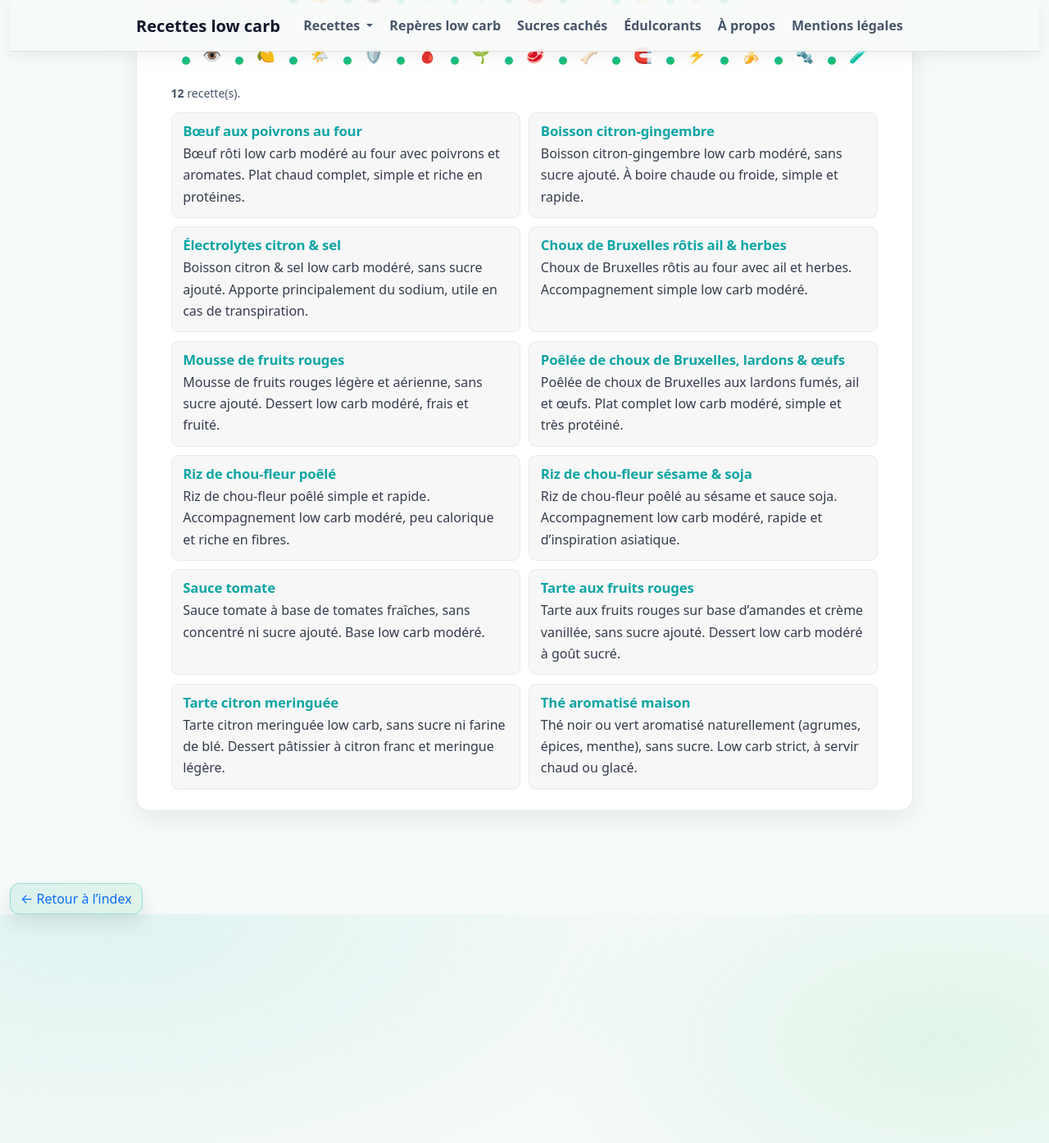
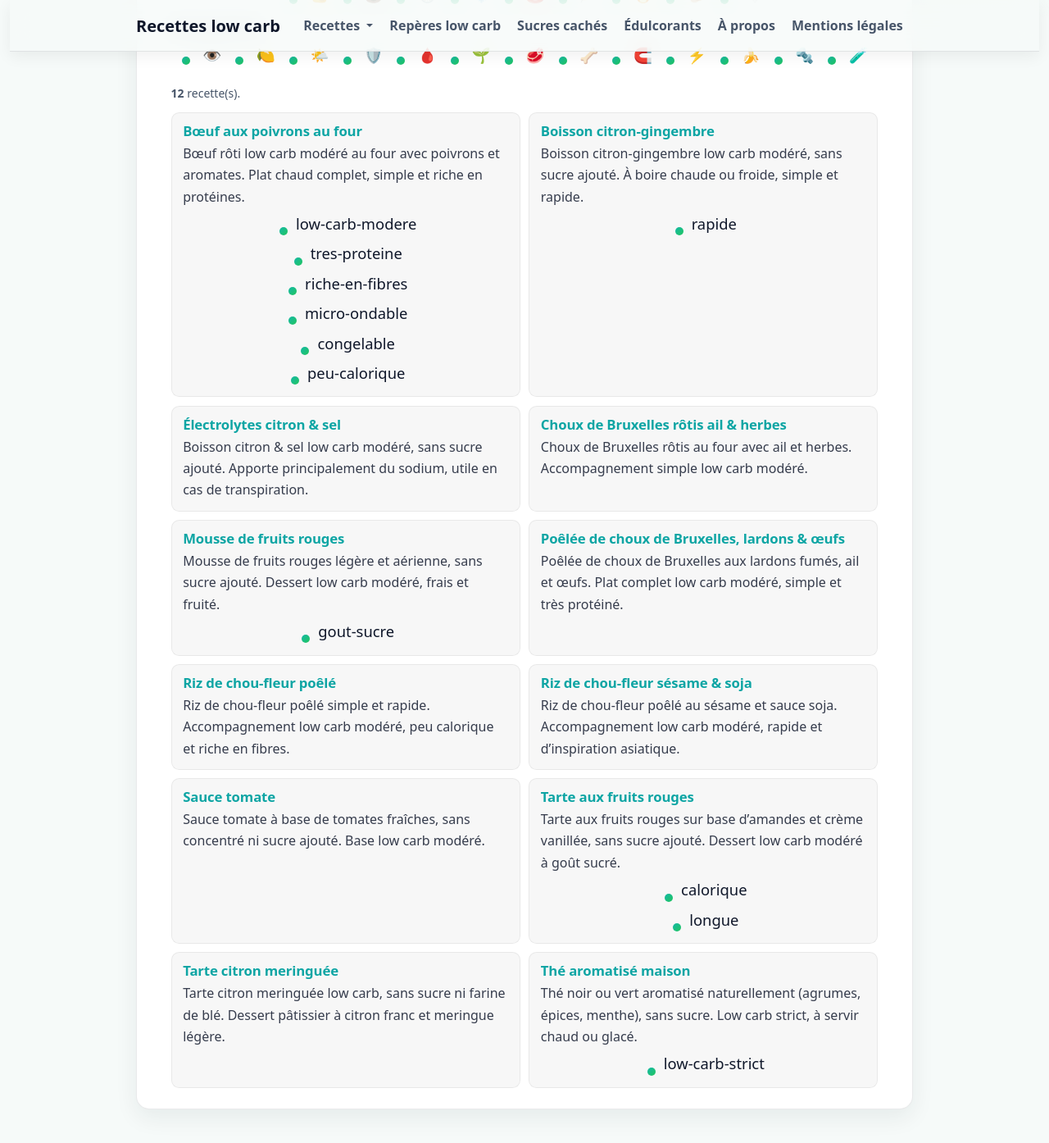
Before and after one commit to laurie-boissay/laurie-boissay.github.io, a Jekyll site: the page built from micronutriments/vitamine-c/index.html, in a window 1280 px wide and 1400 px high, scrolled down 431 px. Shown: the top 1394 px of the window at 82% size. Built offline with Jekyll 4.4.1, drawn with Linux system fonts in a browser that asks for light colours.

Commit message:
suppression des doublons à l'affichage

```diff
--- a/_layouts/tag-index.html
+++ b/_layouts/tag-index.html
@@ -115,7 +115,7 @@ layout: page
       <li><a class="badge-link" href="{{ '/tags/tres-proteine/' | relative_url }}" title="Très protéiné">💪</a></li>
       <li><a class="badge-link" href="{{ '/tags/riche-en-fibres/' | relative_url }}" title="Riche en fibres">💩</a></li>
       <li><a class="badge-link" href="{{ '/tags/rapide/' | relative_url }}" title="Rapide">⏱️</a></li>
-      <li><a class="badge-link" href="{{ '/tags/congelable/' | relative_url }}" title="Congélable">❄️</a></li>
+      <li><a class="badge-link" href="{{ '/tags/congelable/' | relative_url }}" title="Congelable">❄️</a></li>
       <li><a class="badge-link" href="{{ '/tags/micro-ondable/' | relative_url }}" title="Micro-ondable">♨️</a></li>
       <li><a class="badge-link" href="{{ '/tags/peu-calorique/' | relative_url }}" title="Peu calorique">🪶</a></li>
       <li><a class="badge-link" href="{{ '/tags/calorique/' | relative_url }}" title="Calorique">🔥</a></li>
@@ -155,6 +155,8 @@ layout: page
     Filtrage selon type.
   {%- endcomment -%}
   {%- assign filtered = "" | split: "" -%}
+  {%- assign displayed_tags = "" | split: "" -%}  <!-- Initialisation de la liste des tags affichés -->
+
   {%- for r in recipes -%}
     {%- if page.filter_type == "tag" -%}
       {%- if r.tags and r.tags contains page.filter_id -%}
@@ -182,6 +184,18 @@ layout: page
           {%- if r.description -%}
             <p class="recipe-card-desc">{{ r.description }}</p>
           {%- endif -%}
+
+          {%- if r.tags -%}
+            {%- for tag in r.tags -%}
+              {%- unless displayed_tags contains tag -%}
+                {%- assign displayed_tags = displayed_tags | push: tag -%}
+                <ul class="recipe-badges-line" aria-label="Tags">
+                  <li>{{ tag }}</li>  <!-- Affichage du tag -->
+                </ul>
+              {%- endunless -%}
+            {%- endfor -%}
+          {%- endif -%}
+
         </article>
       {%- endfor -%}
     </div>
```
